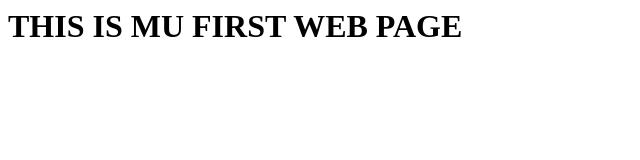
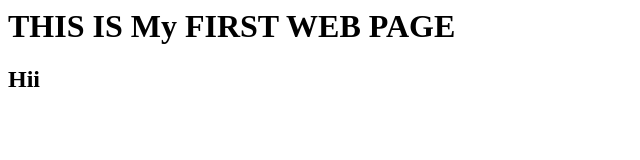
Before and after one commit to nitinjaiswal7537/Web-development, a website: page index.html in a window 1280 px wide. Shown: the whole page, without its empty margins (0-640 px from the left). Drawn offline with Linux system fonts and the light colour scheme.

Commit message:
fourth commit

```diff
--- a/index.html
+++ b/index.html
@@ -1 +1,2 @@
-<h1>THIS IS MU FIRST WEB PAGE</h1>
+<h1>THIS IS My FIRST WEB PAGE</h1>
+<h2>Hii</h2>
```
Also changed, not shown: package.json (added, +17 -0 lines), 2 other files.
